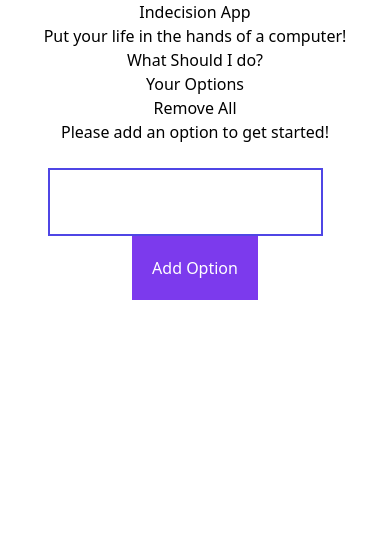
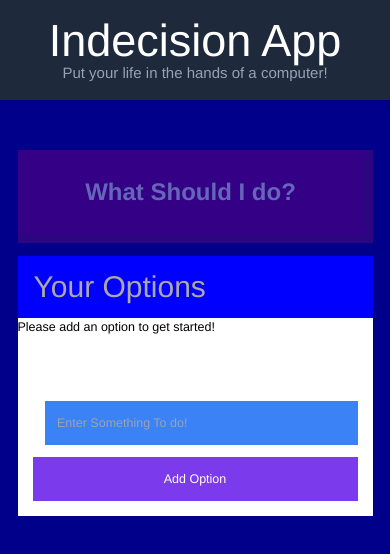
Before and after one commit to ChachiMcDev/IndecisionReact, a React (Create React App) app: page / in a window 390 px wide. Shown: the top 554 px of the page. Built offline with nearby package versions, Linux system fonts and the light colour scheme.

Commit message:
added styles bulma and standard css

```diff
--- a/src/App.css
+++ b/src/App.css
@@ -1,38 +1,139 @@
-.App {
+html {
+  font-size: 62.5%;
+}
+
+body {
+  background: darkblue;
+  font-family: Helvetica, Arial, sans-serif;
+  font-size: 1.25rem;
+}
+
+h1 {
+  font-size: 1.5rem;
+}
+
+button {
+  cursor: pointer;
+}
+
+button:disabled {
+  cursor: default;
+}
+
+.big-button {
+  background: purple;
+  color: white;
+  font-weight: bold;
+  font-size: 1.5rem;
+  border: none;
+  border-bottom: 0.9rem solid rgb(116, 14, 116);
+  border-right: 0.9rem solid rgb(116, 14, 116);
+  margin-bottom: 1.875rem;
+  padding: 2.4rem;
+  width: 100%;
+}
+
+.big-button:disabled {
+  opacity: 0.4;
+}
+
+.button {
+  background: purple;
+  border: none;
+  border-bottom: 0.6rem solid rgb(116, 14, 116);
+  border-right: 0.6rem solid rgb(116, 14, 116);
+  color: white;
+  font-weight: 500;
+  padding: 1.2rem;
+}
+
+.button--link {
+  background: none;
+  border: none;
+  color: rgb(202, 197, 197);
+  padding: 0;
+}
+
+.ReactModalPortal > div {
+  opacity: 0;
+}
+
+.ReactModalPortal .ReactModal__Overlay {
+  display: flex;
+  align-items: center;
+  justify-content: center;
+  transition: opacity 200ms ease-in-out;
+}
+.ReactModalPortal .ReactModal__Overlay--after-open {
+  opacity: 1;
+}
+
+.ReactModalPortal .ReactModal__Overlay--before-close {
+  opacity: 0;
+}
+
+.modal {
+  background: darkblue;
+  color: white;
+  max-width: 30rem;
+  outline: none;
+  padding: 3.2rem;
   text-align: center;
 }
 
-.App-logo {
-  height: 40vmin;
-  pointer-events: none;
+.modal h3 {
+  margin: 0 0 1.6rem 0;
 }
 
-@media (prefers-reduced-motion: no-preference) {
-  .App-logo {
-    animation: App-logo-spin infinite 20s linear;
+.modal p {
+  margin: 0 0 3.2rem 0;
+  font-size: 2rem;
+  font-weight: 300;
+  word-break: break-all;
+}
+
+.widget {
+  background: white;
+  margin-bottom: 4.8rem;
+}
+
+.widget-header {
+  background: blue;
+  color: rgb(173, 167, 167);
+  padding: 1.6rem;
+  display: flex;
+  text-align: center;
+  justify-content: space-between;
+}
+
+.widget-header__title {
+  margin: 0;
+}
+
+.widget__message {
+  color: yellow;
+  margin: 0;
+  padding: 3.2rem;
+  text-align: center;
+  border-bottom: 1px solid lightblue;
+}
+
+@media (max-width: 45rem) {
+  .big-button {
+    margin-bottom: 1.25rem;
+    font-size: 2.4rem;
+  }
+
+  .add-option form {
+    flex-direction: column;
+  }
+
+  .add-option input {
+    border: none;
+    margin: 0 0 1.2rem 1.2rem;
+  }
+
+  .add-option button {
+    border: none;
   }
 }
-
-.App-header {
-  background-color: #282c34;
-  min-height: 100vh;
-  display: flex;
-  flex-direction: column;
-  align-items: center;
-  justify-content: center;
-  font-size: calc(10px + 2vmin);
-  color: white;
-}
-
-.App-link {
-  color: #61dafb;
-}
-
-@keyframes App-logo-spin {
-  from {
-    transform: rotate(0deg);
-  }
-  to {
-    transform: rotate(360deg);
-  }
-}
--- a/src/App.js
+++ b/src/App.js
@@ -3,7 +3,7 @@ import './App.css';
 
 function App() {
   return (
-    <div className="App">
+    <div className="app">
       <IndecisionApp />
     </div>
   );
--- a/src/components/AddOption.js
+++ b/src/components/AddOption.js
@@ -17,9 +17,9 @@ const AddOption = ({ addOption }) => {
 
     return (
         <div className="add-option">
-            {<p className='add-option--error'>{error}</p>}
-            <form className='flex-1 p-6 ' onSubmit={handleAddOption}>
-                <input className='flex-1 border-solid border-2 border-indigo-600 mr-5 p-5' type='text' name='option' />
+            {<p className='add-option--error text-yellow italic text-5xl text-center p-7 mt-6'>{error}</p>}
+            <form className='flex p-6 ' onSubmit={handleAddOption}>
+                <input className='flex-1 border-solid border-b-[0.6rem] border-r-[0.6rem] border-blue-900 mr-5 p-5 text-white bg-blue-500 mr-5 p-5' type='text' name='option' placeholder='Enter Something To do!' />
                 <button className="bg-violet-600 text-white p-5 font-medium pointer">Add Option</button>
             </form>
         </div>
--- a/src/components/Header.js
+++ b/src/components/Header.js
@@ -3,10 +3,10 @@
 const Header = ({ subtitle, title }) => {
 
     return (
-        <div className="header">
-            <div className="container">
-                <h1 className="header_title">{title}</h1>
-                {subtitle ? <h2 className='header__subtitle'>{subtitle}</h2> : null}
+        <div className="header text-white text-center bg-slate-800 mb-20 pt-7 pb-7">
+            <div className="container max-w-5xl mr-auto ml-auto pr-7 pl-7 text-center">
+                <h1 className="header_title mx-0 text-7xl">{title}</h1>
+                {subtitle ? <h2 className='header__subtitle text-slate-400 text-2xl font-medium m-0'>{subtitle}</h2> : null}
             </div>
 
         </div>
--- a/src/components/IndecisionApp.js
+++ b/src/components/IndecisionApp.js
@@ -11,15 +11,21 @@ const IndecisionApp = () => {
     const [selectedOption, setSelectedOption] = useState(undefined)
 
     useEffect(() => {
-        const opts = JSON.parse(window.localStorage.getItem('options'))
+        const opts = JSON.parse(localStorage.getItem('options'))
+
+
         if (opts) {
-            setOptions(options.concat(opts))
+            setOptions(opts)
         }
     }, [])
 
-    useEffect(() => {
-        window.localStorage.setItem('options', JSON.stringify(options))
-    });
+
+
+
+    // useEffect(() => {
+    //     localStorage.setItem('options', JSON.stringify(options))
+    // }, [options]);
+
 
 
     const handlePick = () => {
@@ -35,7 +41,12 @@ const IndecisionApp = () => {
         } else if (options.indexOf(opt) > -1) {
             return 'Option Already Exists'
         }
-        setOptions(options.concat(opt))
+        const localOpt = options.concat(opt)
+        setOptions(localOpt)
+
+        //stupid work around because useEffect is not working as expected
+        localStorage.setItem('options', JSON.stringify(localOpt))
+
     }
 
     const handleClearSelectedOption = () => {
@@ -46,18 +57,20 @@ const IndecisionApp = () => {
         setOptions([])
     }
 
-    ///look into this one.......
+
     const handleDeleteOne = (optToRemove) => {
         setOptions(options.filter((opt) => optToRemove !== opt))
 
     }
 
 
+
+
     const subtitle = 'Put your life in the hands of a computer!'
     return (
         <div>
             <Header subtitle={subtitle} title='Indecision App' />
-            <div className="container">
+            <div className="container mr-auto ml-auto pr-7 pl-7 text-left">
                 <Action handlePick={handlePick} hasOptions={options.length > 0} />
                 <div className="widget">
                     <Options options={options} deleteOne={handleDeleteOne} deleteOptions={handleDeleteOptions} />
--- a/src/components/Option.js
+++ b/src/components/Option.js
@@ -1,8 +1,8 @@
 const Option = ({ count, optionText, deleteOne }) => {
 
     return (
-        <div className="option">
-            <p>{count}. {optionText}</p>
+        <div className="option flex justify-between pt-12 pb-12 pr-7 pl-7 border-b border-b-solid border-b-blue-500">
+            <p className="text-black font-medium text-4xl m-0 break-all">{count}. {optionText}</p>
             <button className="button button--link" onClick={() => deleteOne(optionText)}>Remove</button>
         </div>
     )
--- a/src/components/Options.js
+++ b/src/components/Options.js
@@ -2,11 +2,13 @@ import Option from "./Option";
 
 const Options = ({ options, deleteOne, deleteOptions }) => {
 
+
+
     return (
         <div>
             <div className="widget-header">
-                <h3 className="widget-header__title">Your Options</h3>
-                <button className="button button--link" onClick={deleteOptions}>Remove All</button>
+                <h3 className="widget-header__title text-5xl">Your Options</h3>
+                {options.length !== 0 ? <button className="button button--link" onClick={deleteOptions}>Remove All</button> : null}
             </div>
             {options.length === 0 ? <p className="widget_message">Please add an option to get started!</p> : null}
             {options.map((opt, index) => {
```
